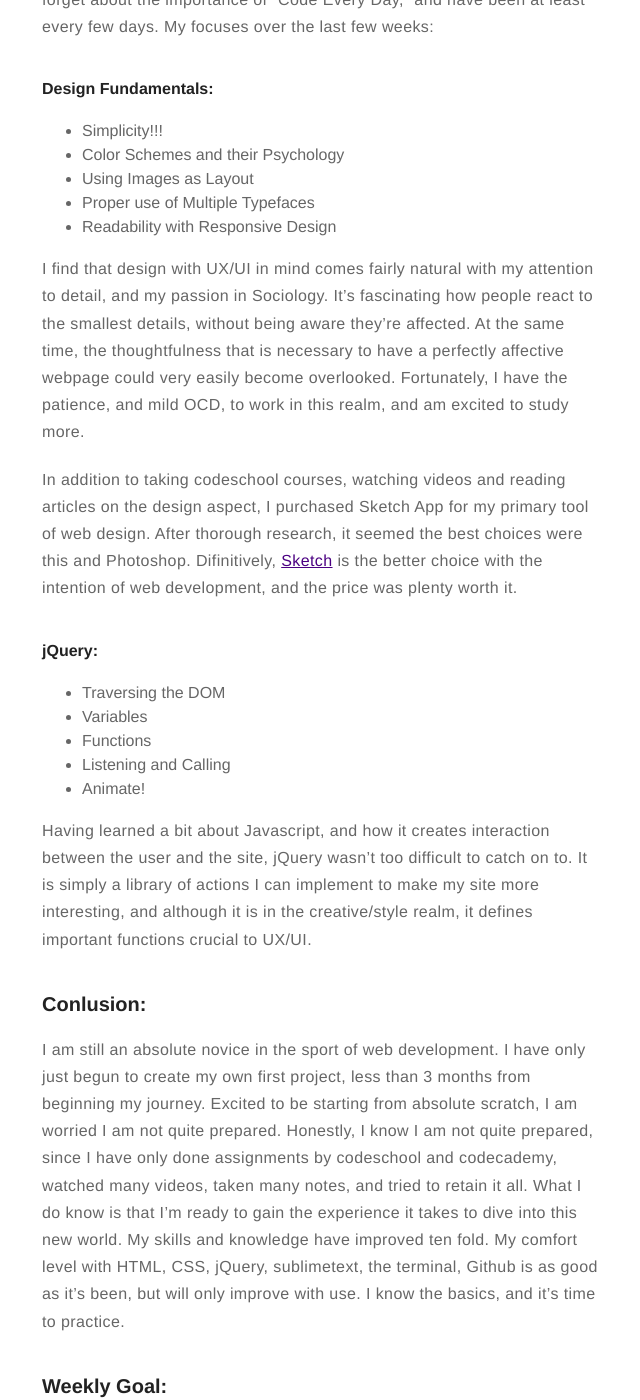
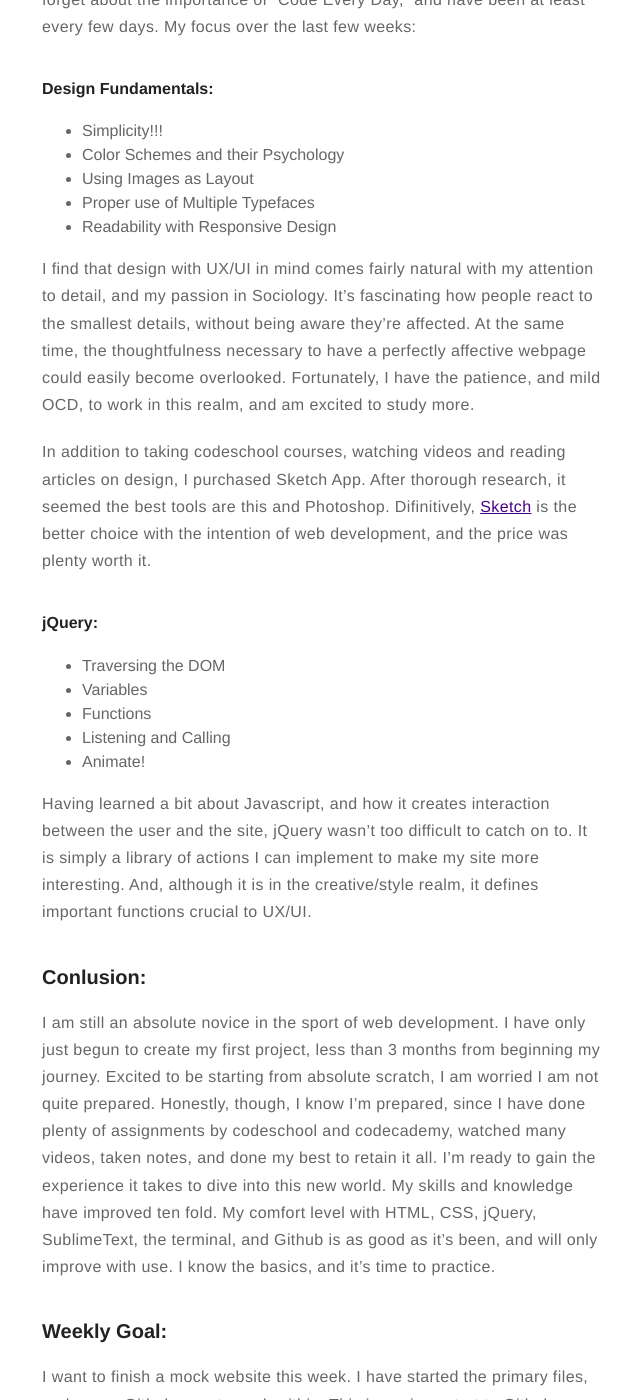
Before and after one commit to eklavitt/eklavitt.github.io, a Jekyll site: the page built from _posts/2016-06-16-Github-Jumpstart.markdown, in a window 1280 px wide and 1400 px high, scrolled down 430 px. Shown: the whole window, without its empty margins (318-958 px from the left). Built offline with Jekyll 4.4.1, drawn with Linux system fonts in a browser that asks for light colours; some of the changed text lies outside the part shown.

Commit message:
text edit

```diff
--- a/_posts/2016-06-16-Github-Jumpstart.markdown
+++ b/_posts/2016-06-16-Github-Jumpstart.markdown
@@ -15,7 +15,7 @@ blog: true
 
 ## Summary:
 
-Although my github activity has been less than sparce over the last few weeks, I have been working hard on my web development skills. I didn't forget about the importance of "Code Every Day," and have been at least every few days. My focuses over the last few weeks:
+Although my github activity has been less than sparce over the last few weeks, I have been working hard on my web development skills. I didn't forget about the importance of "Code Every Day," and have been at least every few days. My focus over the last few weeks:
 
 #### Design Fundamentals:
 * Simplicity!!!
@@ -24,9 +24,9 @@ Although my github activity has been less than sparce over the last few weeks, I
 * Proper use of Multiple Typefaces
 * Readability with Responsive Design
 
-I find that design with UX/UI in mind comes fairly natural with my attention to detail, and my passion in Sociology. It's fascinating how people react to the smallest details, without being aware they're affected. At the same time, the thoughtfulness that is necessary to have a perfectly affective webpage could very easily become overlooked. Fortunately, I have the patience, and mild OCD, to work in this realm, and am excited to study more.
+I find that design with UX/UI in mind comes fairly natural with my attention to detail, and my passion in Sociology. It's fascinating how people react to the smallest details, without being aware they're affected. At the same time, the thoughtfulness necessary to have a perfectly affective webpage could easily become overlooked. Fortunately, I have the patience, and mild OCD, to work in this realm, and am excited to study more.
 
-In addition to taking codeschool courses, watching videos and reading articles on the design aspect, I purchased Sketch App for my primary tool of web design. After thorough research, it seemed the best choices were this and Photoshop. Difinitively, [Sketch](http://www.sketchapp.com/) is the better choice with the intention of web development, and the price was plenty worth it.
+In addition to taking codeschool courses, watching videos and reading articles on design, I purchased Sketch App. After thorough research, it seemed the best tools are this and Photoshop. Difinitively, [Sketch](http://www.sketchapp.com/) is the better choice with the intention of web development, and the price was plenty worth it.
 
 #### jQuery:
 * Traversing the DOM
@@ -35,15 +35,15 @@ In addition to taking codeschool courses, watching videos and reading articles o
 * Listening and Calling
 * Animate!
 
-Having learned a bit about Javascript, and how it creates interaction between the user and the site, jQuery wasn't too difficult to catch on to. It is simply a library of actions I can implement to make my site more interesting, and although it is in the creative/style realm, it defines important functions crucial to UX/UI.
+Having learned a bit about Javascript, and how it creates interaction between the user and the site, jQuery wasn't too difficult to catch on to. It is simply a library of actions I can implement to make my site more interesting. And, although it is in the creative/style realm, it defines important functions crucial to UX/UI.
 
 ### Conlusion:
 
-I am still an absolute novice in the sport of web development. I have only just begun to create my own first project, less than 3 months from beginning my journey. Excited to be starting from absolute scratch, I am worried I am not quite prepared. Honestly, I know I am not quite prepared, since I have only done assignments by codeschool and codecademy, watched many videos, taken many notes, and tried to retain it all. What I do know is that I'm ready to gain the experience it takes to dive into this new world. My skills and knowledge have improved ten fold. My comfort level with HTML, CSS, jQuery, sublimetext, the terminal, Github is as good as it's been, but will only improve with use. I know the basics, and it's time to practice.
+I am still an absolute novice in the sport of web development. I have only just begun to create my first project, less than 3 months from beginning my journey. Excited to be starting from absolute scratch, I am worried I am not quite prepared. Honestly, though, I know I'm prepared, since I have done plenty of assignments by codeschool and codecademy, watched many videos, taken notes, and done my best to retain it all. I'm ready to gain the experience it takes to dive into this new world. My skills and knowledge have improved ten fold. My comfort level with HTML, CSS, jQuery, SublimeText, the terminal, and Github is as good as it's been, and will only improve with use. I know the basics, and it's time to practice.
 
 ### Weekly Goal:
 
-I want to finish a mock website this week. I have started a few basic files, and a new Github repo to work within. This is my jumpstart to Github activity, once again. I will write at least one more blog post this week on my trials and tribulations, and send as many commits as possible. It is, once again, about holding myself accountable. As they say..."Code Every Day."
+I want to finish a mock website this week. I have started the primary files, and a new Github repo to work within. This is my jumpstart to Github activity, once again. I will write at least one more blog post this week on my trials and tribulations, and send as many commits as possible. It is, once again, about holding myself accountable. As they say..."Code Every Day."
 
 
 
```
